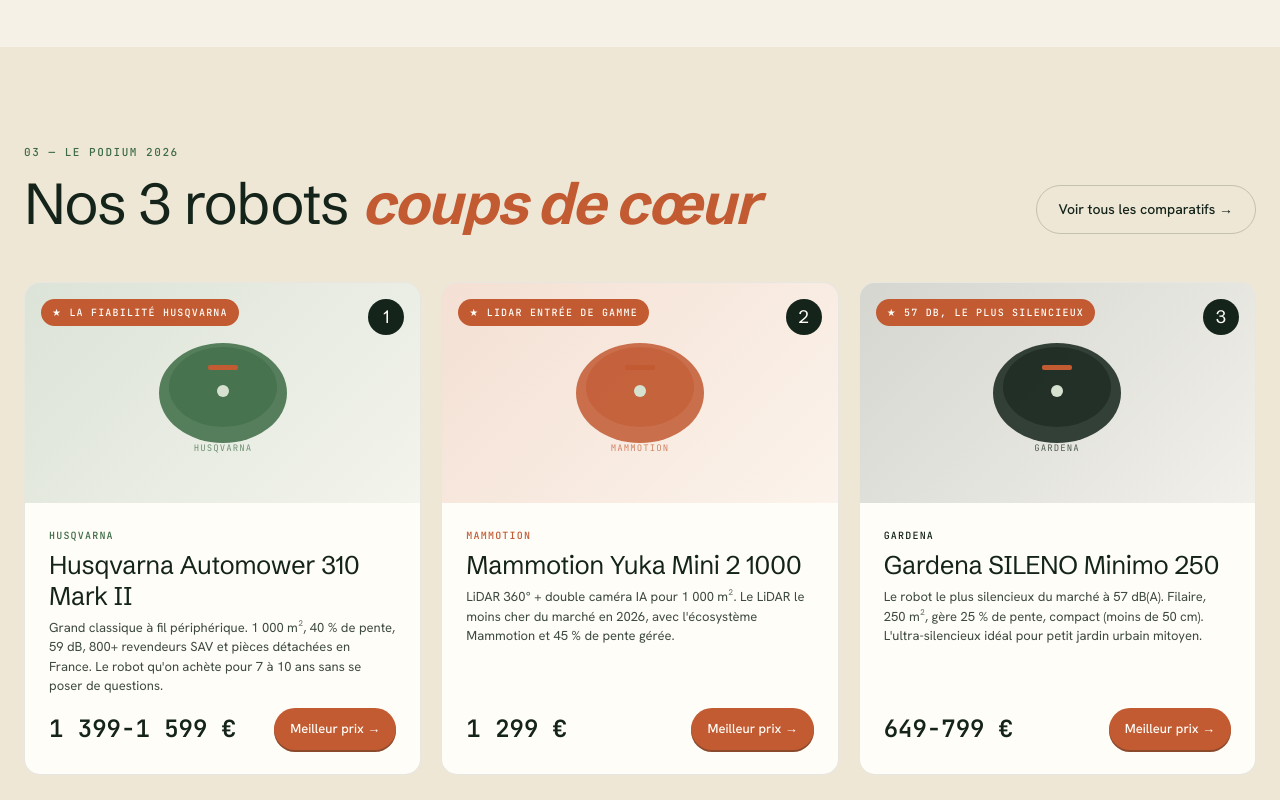
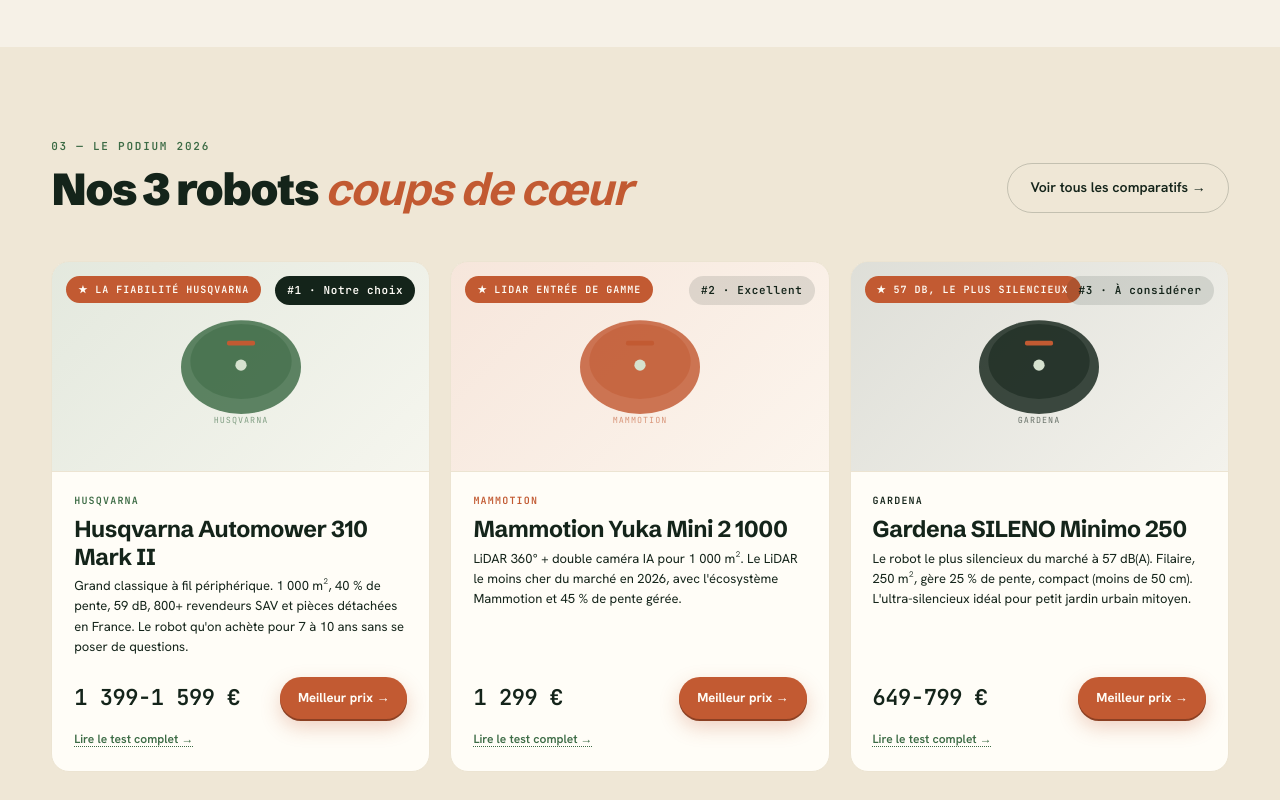
Before and after one commit to boutiqueambiancejapon-sketch/robot-tondeuse, a Next.js app: page / in a window 1280 px wide. Shown: the part 2860-3660 px from the top of the page. Built offline with nearby package versions, Linux system fonts and the light colour scheme; no server answers.

Commit message:
feat: upgrade HomeTopRobots typography to V2 DA (Batch 5)

```diff
--- a/components/home/HomeTopRobots.tsx
+++ b/components/home/HomeTopRobots.tsx
@@ -14,9 +14,9 @@
 
 // Top 3 produits mis en avant (slug ordonné — le 1er est notre choix éditorial #1)
 const TOP_3_SLUGS = [
-  'husqvarna-automower-310-mark-ii',     // La fiabilité Husqvarna (filaire, 1000 m²)
-  'mammotion-yuka-mini-2-1000',          // LiDAR entrée de gamme (sans fil, 1000 m²)
-  'gardena-sileno-minimo-250',           // Le plus silencieux (filaire, 250 m²)
+  'husqvarna-automower-310-mark-ii',
+  'mammotion-yuka-mini-2-1000',
+  'gardena-sileno-minimo-250',
 ]
 
 function getProductWithSlug(slug: string): (Product & { slug: string }) | null {
@@ -43,32 +43,47 @@
   const accents = categoryAccents()
 
   return (
-    <section style={{ background: 'var(--cream)', padding: 'var(--space-24) 0', position: 'relative' }}>
-      <div style={{ maxWidth: 1280, margin: '0 auto', padding: '0 var(--space-6)' }}>
-        <div style={{ display: 'flex', justifyContent: 'space-between', alignItems: 'flex-end', marginBottom: 'var(--space-12)', flexWrap: 'wrap', gap: 'var(--space-4)' }}>
+    <section
+      style={{
+        background: 'var(--cream)',
+        padding: 'clamp(56px, 7vw, 104px) 0',
+        position: 'relative',
+      }}
+    >
+      <div style={{ maxWidth: 1280, margin: '0 auto', padding: '0 clamp(28px, 4vw, 80px)' }}>
+
+        {/* Header */}
+        <div
+          style={{
+            display: 'flex',
+            justifyContent: 'space-between',
+            alignItems: 'flex-end',
+            marginBottom: 48,
+            flexWrap: 'wrap',
+            gap: 16,
+          }}
+        >
           <div>
             <p
               style={{
                 fontFamily: 'var(--next-font-mono), monospace',
                 fontSize: 11,
-                fontWeight: 500,
-                letterSpacing: '0.14em',
+                fontWeight: 700,
+                letterSpacing: '0.16em',
                 textTransform: 'uppercase',
                 color: 'var(--moss)',
-                marginBottom: 'var(--space-3)',
+                marginBottom: 10,
               }}
             >
               03 — Le podium 2026
             </p>
             <h2
               style={{
-                fontFamily: 'var(--next-font-display), Georgia, serif',
-                fontSize: 'clamp(2rem, 4.5vw, 3.6rem)',
-                fontWeight: 400,
-                letterSpacing: '-0.025em',
-                lineHeight: 1.05,
-                color: 'var(--text-primary)',
-                margin: 0,
+                fontSize: 'clamp(28px, 3.5vw, 46px)',
+                fontWeight: 900,
+                letterSpacing: '-0.03em',
+                lineHeight: 1.06,
+                color: 'var(--ink)',
               }}
             >
               Nos 3 robots <em style={{ color: 'var(--copper)', fontStyle: 'italic' }}>coups de cœur</em>
@@ -78,12 +93,12 @@
             href="/comparatifs"
             style={{
               padding: '12px 22px',
-              border: '1px solid var(--border-strong)',
+              border: '1.5px solid var(--border-strong)',
               borderRadius: 100,
               color: 'var(--text-primary)',
               textDecoration: 'none',
               fontSize: 14,
-              fontWeight: 500,
+              fontWeight: 600,
               transition: 'background 150ms ease, border-color 150ms ease',
             }}
             className="top-robots-cta"
@@ -92,10 +107,13 @@
           </Link>
         </div>
 
+        {/* Cards */}
         <div className="top-robots-grid">
           {products.map((p, i) => {
             const accent = accents[p.categorie] ?? 'var(--copper)'
             const buyUrl = getPrimaryLink(p)
+            const rankLabels = ['#1 · Notre choix', '#2 · Excellent', '#3 · À considérer']
+
             return (
               <article
                 key={p.slug}
@@ -103,113 +121,158 @@
                 style={{
                   position: 'relative',
                   background: 'var(--ivory)',
-                  border: '1px solid var(--border)',
-                  borderRadius: 16,
+                  border: '1px solid var(--line-soft)',
+                  borderRadius: 18,
                   overflow: 'hidden',
                   display: 'flex',
                   flexDirection: 'column',
-                  transition: 'transform 200ms ease, box-shadow 200ms ease',
+                  transition: 'transform 220ms cubic-bezier(0.16,1,0.3,1), box-shadow 220ms cubic-bezier(0.16,1,0.3,1)',
                 }}
               >
+                {/* Badge produit */}
                 {p.badge && (
                   <span
                     style={{
                       position: 'absolute',
-                      top: 16,
-                      left: 16,
+                      top: 14,
+                      left: 14,
                       zIndex: 2,
-                      padding: '5px 11px',
+                      padding: '5px 12px',
                       background: 'var(--copper)',
                       color: 'var(--ivory)',
                       fontFamily: 'var(--next-font-mono), monospace',
                       fontSize: 10,
-                      letterSpacing: '0.12em',
+                      letterSpacing: '0.1em',
                       borderRadius: 100,
                       textTransform: 'uppercase',
-                      fontWeight: 500,
+                      fontWeight: 700,
                     }}
                   >
                     ★ {p.badge}
                   </span>
                 )}
+
+                {/* Rank badge */}
                 <span
                   style={{
                     position: 'absolute',
-                    top: 16,
-                    right: 16,
+                    top: 14,
+                    right: 14,
                     zIndex: 2,
-                    width: 36,
-                    height: 36,
-                    borderRadius: '50%',
-                    background: 'var(--forest-deep)',
-                    color: 'var(--ivory)',
-                    display: 'flex',
-                    alignItems: 'center',
-                    justifyContent: 'center',
-                    fontFamily: 'var(--next-font-display), Georgia, serif',
-                    fontSize: 18,
-                    fontWeight: 400,
+                    padding: '5px 12px',
+                    borderRadius: 100,
+                    background: i === 0 ? 'var(--forest-deep)' : 'rgba(20,36,26,0.12)',
+                    color: i === 0 ? 'var(--ivory)' : 'var(--forest-deep)',
+                    fontFamily: 'var(--next-font-mono), monospace',
+                    fontSize: 11,
+                    fontWeight: 700,
+                    letterSpacing: '0.06em',
                   }}
-                  aria-label={`Position ${i + 1}`}
+                  aria-label={rankLabels[i]}
                 >
-                  {i + 1}
+                  {rankLabels[i]}
                 </span>
 
                 {/* Visual stylisé */}
                 <div
                   style={{
-                    height: 220,
+                    height: 210,
                     display: 'flex',
                     alignItems: 'center',
                     justifyContent: 'center',
-                    background: `linear-gradient(135deg, color-mix(in srgb, ${accent} 18%, transparent) 0%, color-mix(in srgb, ${accent} 6%, transparent) 100%)`,
+                    background: `linear-gradient(135deg, color-mix(in srgb, ${accent} 14%, transparent) 0%, color-mix(in srgb, ${accent} 5%, transparent) 100%)`,
                     position: 'relative',
+                    borderBottom: '1px solid var(--line-soft)',
                   }}
                 >
-                  <svg width="160" height="160" viewBox="0 0 160 160" aria-hidden="true">
-                    <ellipse cx="80" cy="80" rx="64" ry="50" fill={accent} opacity="0.85" />
-                    <ellipse cx="80" cy="74" rx="54" ry="40" fill={accent} opacity="0.55" />
+                  <svg width="150" height="150" viewBox="0 0 160 160" aria-hidden="true">
+                    <ellipse cx="80" cy="80" rx="64" ry="50" fill={accent} opacity="0.82" />
+                    <ellipse cx="80" cy="74" rx="54" ry="40" fill={accent} opacity="0.5" />
                     <rect x="65" y="52" width="30" height="5" rx="2" fill="var(--copper)" />
                     <circle cx="80" cy="78" r="6" fill="var(--sage-light)" />
-                    <text x="80" y="138" textAnchor="middle" fontFamily="var(--next-font-mono), monospace" fontSize="9" letterSpacing="0.12em" fill={accent} opacity="0.7">
+                    <text
+                      x="80"
+                      y="140"
+                      textAnchor="middle"
+                      fontFamily="var(--next-font-mono), monospace"
+                      fontSize="9"
+                      letterSpacing="0.12em"
+                      fill={accent}
+                      opacity="0.6"
+                    >
                       {p.categorie.toUpperCase()}
                     </text>
                   </svg>
                 </div>
 
-                <div style={{ padding: 'var(--space-6)', display: 'flex', flexDirection: 'column', gap: 'var(--space-3)', flex: 1 }}>
+                {/* Content */}
+                <div
+                  style={{
+                    padding: '20px 22px 22px',
+                    display: 'flex',
+                    flexDirection: 'column',
+                    gap: 10,
+                    flex: 1,
+                  }}
+                >
                   <div>
-                    <div style={{ fontFamily: 'var(--next-font-mono), monospace', fontSize: 10, color: accent, letterSpacing: '0.12em', textTransform: 'uppercase', fontWeight: 500, marginBottom: 6 }}>
+                    <div
+                      style={{
+                        fontFamily: 'var(--next-font-mono), monospace',
+                        fontSize: 10,
+                        color: accent,
+                        letterSpacing: '0.12em',
+                        textTransform: 'uppercase',
+                        fontWeight: 700,
+                        marginBottom: 6,
+                      }}
+                    >
                       {p.categorie}
                     </div>
                     <h3
                       style={{
-                        fontFamily: 'var(--next-font-display), Georgia, serif',
-                        fontSize: 'clamp(20px, 2vw, 26px)',
-                        fontWeight: 400,
-                        letterSpacing: '-0.015em',
-                        color: 'var(--text-primary)',
-                        margin: 0,
+                        fontSize: 'clamp(18px, 1.8vw, 24px)',
+                        fontWeight: 700,
+                        letterSpacing: '-0.02em',
+                        color: 'var(--ink)',
                         lineHeight: 1.2,
                       }}
                     >
                       {p.name}
                     </h3>
                     {p.hook && (
-                      <p style={{ fontSize: 13, color: 'var(--text-secondary)', marginTop: 6, lineHeight: 1.5 }}>
+                      <p
+                        style={{
+                          fontSize: 13,
+                          color: 'var(--ink-soft)',
+                          marginTop: 6,
+                          lineHeight: 1.55,
+                        }}
+                      >
                         {p.hook}
                       </p>
                     )}
                   </div>
 
-                  <div style={{ display: 'flex', justifyContent: 'space-between', alignItems: 'flex-end', marginTop: 'auto', gap: 'var(--space-3)' }}>
+                  <div
+                    style={{
+                      display: 'flex',
+                      justifyContent: 'space-between',
+                      alignItems: 'center',
+                      marginTop: 'auto',
+                      paddingTop: 10,
+                      gap: 12,
+                      flexWrap: 'wrap',
+                    }}
+                  >
                     <span
                       style={{
                         fontFamily: 'var(--next-font-mono), monospace',
-                        fontSize: 24,
-                        fontWeight: 600,
-                        color: 'var(--text-primary)',
+                        fontSize: 22,
+                        fontWeight: 700,
+                        color: 'var(--ink)',
                         fontVariantNumeric: 'tabular-nums',
+                        letterSpacing: '-0.02em',
                       }}
                     >
                       {p.prix}
@@ -219,22 +282,41 @@
                         href={buyUrl}
                         target="_blank"
                         rel="nofollow sponsored noopener"
+                        className="btn btn-primary"
                         style={{
-                          padding: '10px 16px',
+                          padding: '10px 18px',
                           background: 'var(--copper)',
                           color: 'var(--ivory)',
                           borderRadius: 100,
                           fontSize: 13,
-                          fontWeight: 500,
+                          fontWeight: 700,
                           textDecoration: 'none',
                           whiteSpace: 'nowrap',
-                          boxShadow: '0 2px 0 0 #8c4a2c',
+                          display: 'inline-flex',
+                          alignItems: 'center',
+                          gap: 6,
                         }}
                       >
                         Meilleur prix →
                       </a>
                     )}
                   </div>
+
+                  {/* Test link */}
+                  <Link
+                    href={`/tests/${p.slug}`}
+                    style={{
+                      fontSize: 12,
+                      color: 'var(--moss)',
+                      fontWeight: 600,
+                      textDecoration: 'underline',
+                      textDecorationStyle: 'dotted',
+                      textUnderlineOffset: 3,
+                      alignSelf: 'flex-start',
+                    }}
+                  >
+                    Lire le test complet →
+                  </Link>
                 </div>
               </article>
             )
```
